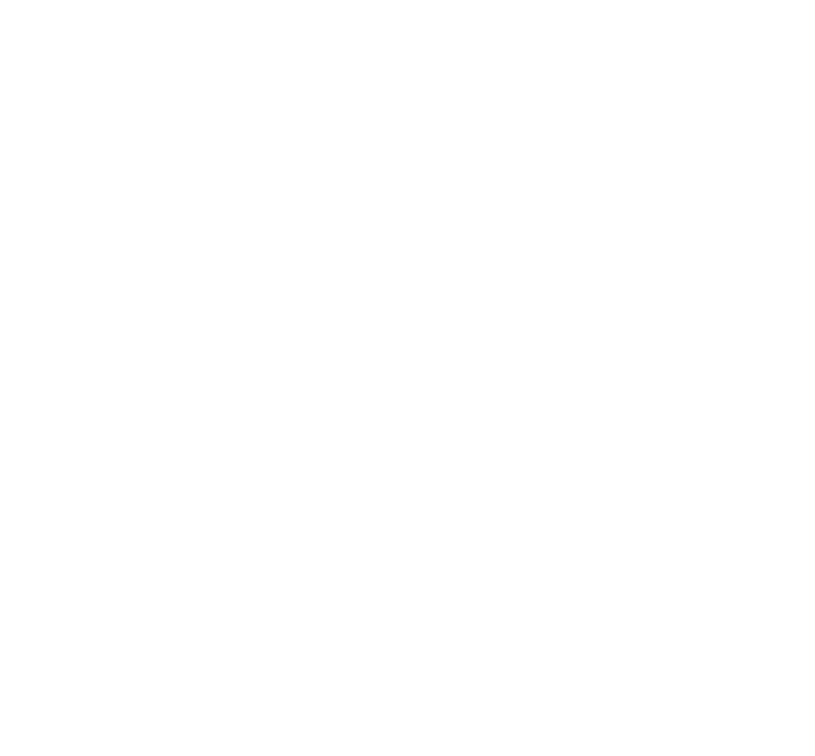
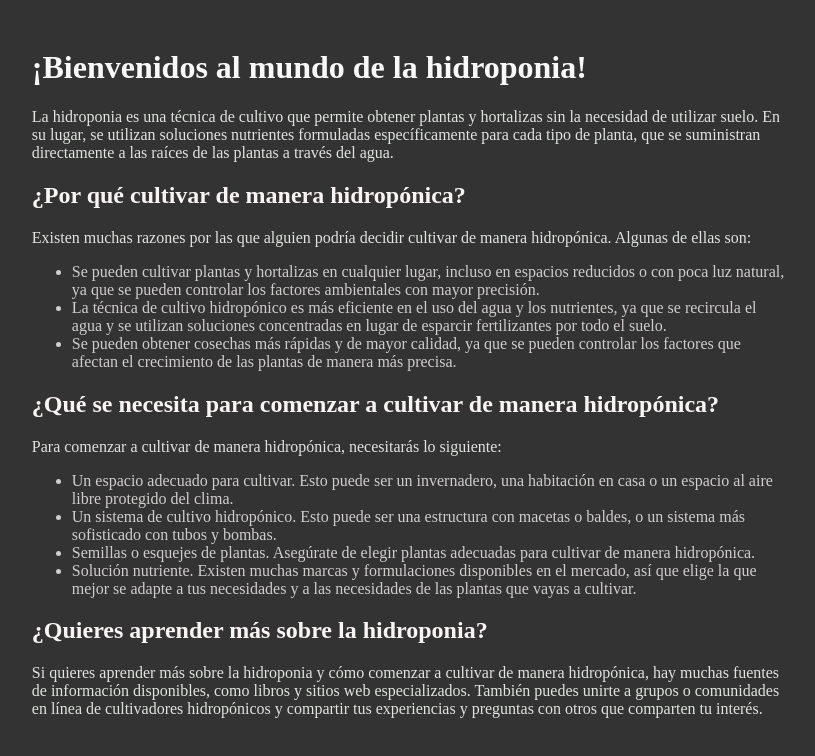
Before and after one commit to matiasether/Pruebas-en-Terminal-Git, a plain HTML site: page index.html in a window 1280 px wide. Shown: the whole page, without its empty margins (229-1044 px from the left). Drawn offline with Linux system fonts and the light colour scheme.

```diff
--- a/index.html
+++ b/index.html
@@ -1,12 +1,34 @@
 <!DOCTYPE html>
-<html lang="en">
-<head>
-  <meta charset="UTF-8">
-  <meta http-equiv="X-UA-Compatible" content="IE=edge">
-  <meta name="viewport" content="width=device-width, initial-scale=1.0">
-  <title>Document</title>
-</head>
-<body>
-
-</body>
+<html>
+  <head>
+    <title>Página de ejemplo</title>
+    <link rel="stylesheet" href="style.css">
+  </head>
+    <body>
+      <div>
+        <h1>¡Bienvenidos al mundo de la hidroponia!</h1>
+      <p>La hidroponia es una técnica de cultivo que permite obtener plantas y hortalizas sin la necesidad de utilizar suelo. En su lugar, se utilizan soluciones nutrientes formuladas específicamente para cada tipo de planta, que se suministran directamente a las raíces de las plantas a través del agua.</p>
+      <h2>¿Por qué cultivar de manera hidropónica?</h2>
+      <p>Existen muchas razones por las que alguien podría decidir cultivar de manera hidropónica. Algunas de ellas son:</p>
+      <ul>
+          <li>Se pueden cultivar plantas y hortalizas en cualquier lugar, incluso en espacios reducidos o con poca luz natural, ya que se pueden controlar los factores ambientales con mayor precisión.</li>
+          <li>La técnica de cultivo hidropónico es más eficiente en el uso del agua y los nutrientes, ya que se recircula el agua y se utilizan soluciones concentradas en lugar de esparcir fertilizantes por todo el suelo.</li>
+          <li>Se pueden obtener cosechas más rápidas y de mayor calidad, ya que se pueden controlar los factores que afectan el crecimiento de las plantas de manera más precisa.</li>
+      </ul>
+      <h2>¿Qué se necesita para comenzar a cultivar de manera hidropónica?</h2>
+      <p>Para comenzar a cultivar de manera hidropónica, necesitarás lo siguiente:</p>
+      <ul>
+        <li>Un espacio adecuado para cultivar. Esto puede ser un invernadero, una habitación en casa o un espacio al aire libre protegido del clima.</li>
+        <li>Un sistema de cultivo hidropónico. Esto puede ser una estructura con macetas o baldes, o un sistema más sofisticado con tubos y bombas.</li>
+        <li>Semillas o esquejes de plantas. Asegúrate de elegir plantas adecuadas para cultivar de manera hidropónica.</li>
+        <li>Solución nutriente. Existen muchas marcas y formulaciones disponibles en el mercado, así que elige la que mejor se adapte a tus necesidades
+                y a las necesidades de las plantas que vayas a cultivar.
+        </li>
+      </ul>
+        <h2>¿Quieres aprender más sobre la hidroponia?</h2>
+        <p>Si quieres aprender más sobre la hidroponia y cómo comenzar a cultivar de manera hidropónica, hay muchas fuentes de información disponibles,
+           como libros y sitios web especializados. También puedes unirte a grupos o comunidades en línea de cultivadores hidropónicos y compartir tus experiencias y
+            preguntas con otros que comparten tu interés.</p>
+      </div>
+    </body>
 </html>
--- /dev/null
+++ b/style.css
@@ -0,0 +1,25 @@
+body {
+    background-color: rgb(52, 51, 51);
+  }
+  div {
+    width: 60%; /* Ancho del div en porcentaje del ancho del contenedor */
+    height: auto; /* Alto del div en pixels */
+    margin: auto; /* Centra el div en el contenedor */
+    padding: 20px; /* Añade un padding de 20 pixels a todos los lados del div */
+  }
+
+  h1 {
+    color: rgb(250, 249, 249);
+  }
+
+  h2 {
+    color: rgb(250, 245, 245);
+  }
+
+  p {
+    color: rgb(224, 228, 224);
+  }
+
+  li {
+    color:rgb(208, 205, 205);
+  }
```
Also changed, not shown: registro.txt (added).
